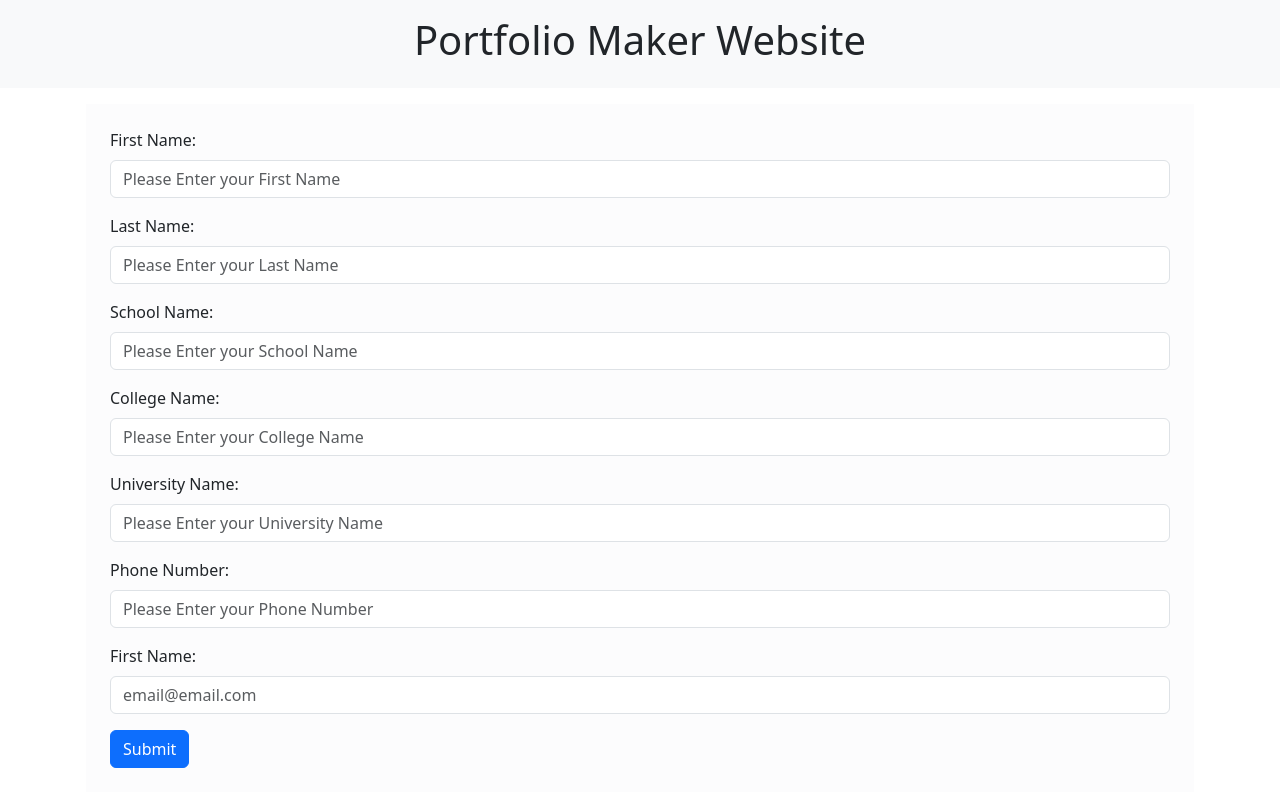
After one commit to sakibtamim/FlaskProject_PortfolioMakerWeb, a Flask app: page /form in a window 1280 px wide. The commit adds this page. Run offline with Flask 3, Linux system fonts and the light colour scheme; some libraries are stand-ins or nearby versions.

Commit message:
second commit

```diff
--- a/app.py
+++ b/app.py
@@ -7,5 +7,13 @@ app = Flask(__name__)
 def home():
     return render_template('home.html')
 
+@app.route('/design')
+def design():
+    return render_template('design.html')
+
+@app.route('/form')
+def form():
+    return render_template('form.html')
+
 if __name__ == '__main__':
     app.run(debug=True)
--- /dev/null
+++ b/templates/form.html
@@ -0,0 +1,47 @@
+{% extends 'base.html' %}
+{% include 'header.html' %}
+
+
+{% block title %} Design {% endblock %}
+
+{% block body %}
+<div class="container p-3">
+        <div class="jumbotron p-4 bg-light-subtle">
+            <form>
+              <div class="mb-3">
+                <label for="firstname" name="firstname" class="form-label">First Name:</label>
+                <input type="text" class="form-control" placeholder="Please Enter your First Name" id="firstname">
+              </div>
+              <div class="mb-3">
+                <label for="lastname" name="lastname" class="form-label">Last Name:</label>
+                <input type="text" class="form-control" placeholder="Please Enter your Last Name" id="lastname">
+              </div>
+              <div class="mb-3">
+                <label for="school" name="school" class="form-label">School Name:</label>
+                <input type="text" class="form-control" placeholder="Please Enter your School Name" id="school">
+              </div>
+              <div class="mb-3">
+                <label for="college" name="college" class="form-label">College Name:</label>
+                <input type="text" class="form-control" placeholder="Please Enter your College Name" id="college">
+              </div>
+              <div class="mb-3">
+                <label for="university" name="university" class="form-label">University Name:</label>
+                <input type="text" class="form-control" placeholder="Please Enter your University Name" id="university">
+              </div>
+              <div class="mb-3">
+                <label for="phone" name="phone" class="form-label">Phone Number:</label>
+                <input type="number" class="form-control" placeholder="Please Enter your Phone Number" id="phone">
+              </div>
+              <div class="mb-3">
+                <label for="email" name="email" class="form-label">First Name:</label>
+                <input type="email" class="form-control" placeholder="email@email.com" id="email">
+              </div>
+
+
+              <button type="submit" class="btn btn-primary">Submit</button>
+            </form>
+        </div>
+
+</div>
+
+{% endblock %}
--- a/templates/home.html
+++ b/templates/home.html
@@ -5,7 +5,11 @@
 {% block title %} Home {% endblock %}
 
 {% block body %}
+<div class="container-xxl text-center">
 
+        <a href="{{ url_for('design') }}" type="button" class="btn btn-success mt-4">Creat your Portfolio</a>
+
+</div>
 
 
 {% endblock %}
```
Also changed, not shown: templates/design.html (added, +26 -0 lines), static/design/design1.jpg (added).
